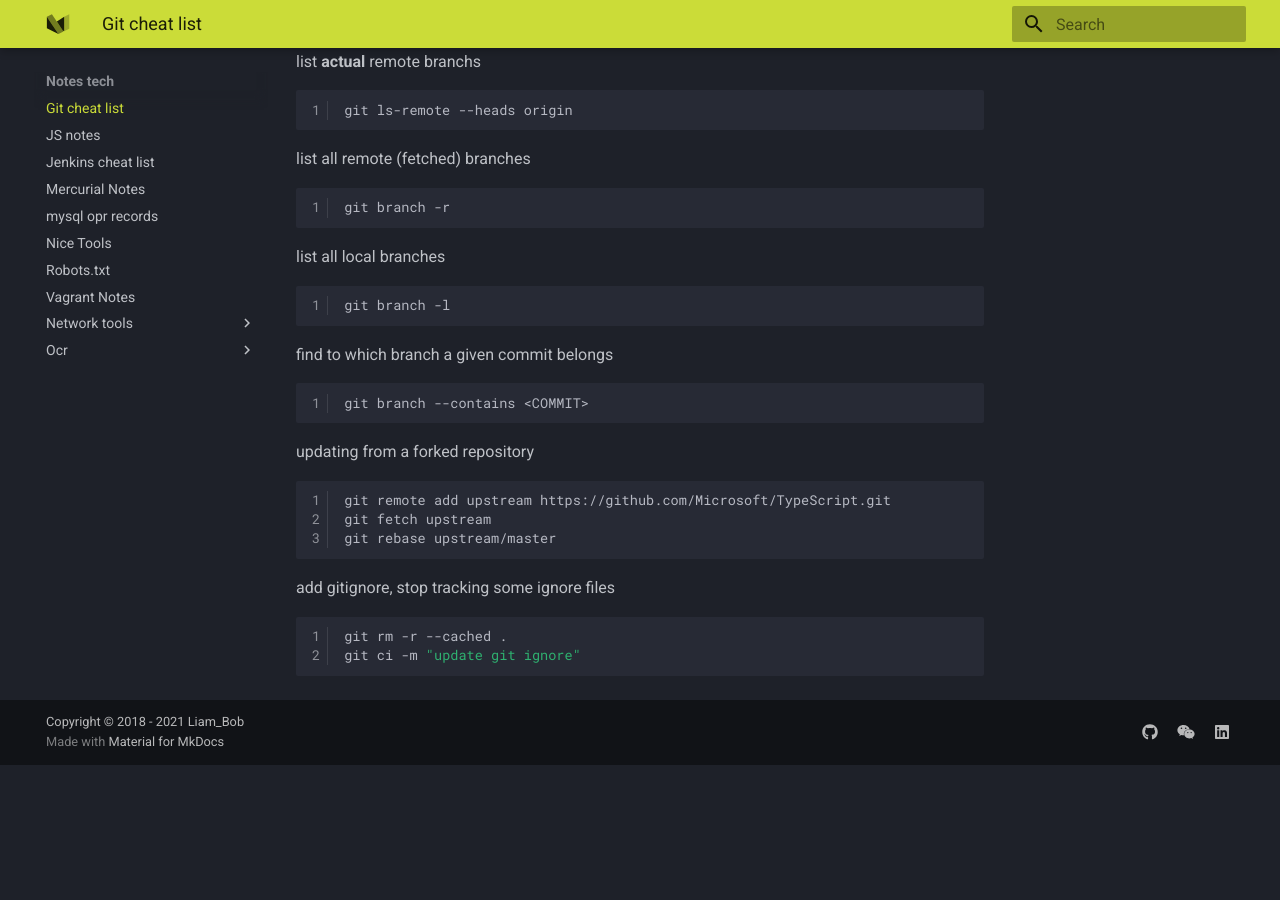
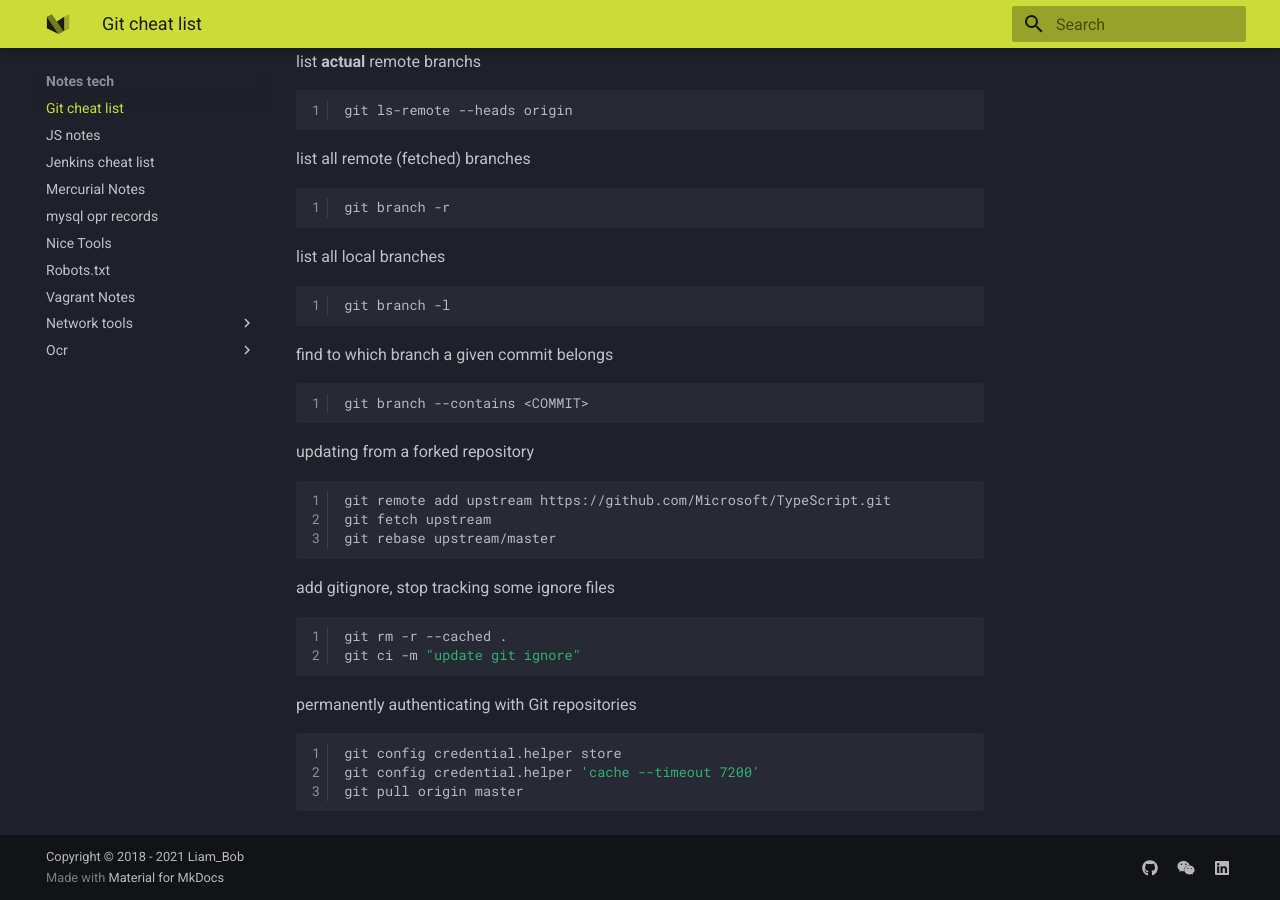
Before and after one commit to liambob77/ruihan.tech, an MkDocs documentation site: the page built from docs/notes_tech/git.md, in a window 1280 px wide and 900 px high, scrolled down 5409 px. Built offline with MkDocs 1.6.1 and Material for MkDocs 9.7.7, drawn with Linux system fonts in a browser that asks for light colours; before the commit the page ends 6174 px from its top, so only the background shows below that.

Commit message:
Update git.md

````diff
--- a/docs/notes_tech/git.md
+++ b/docs/notes_tech/git.md
@@ -350,3 +350,12 @@ add gitignore, stop tracking some ignore files
 git rm -r --cached .
 git ci -m "update git ignore"
 ```
+
+
+permanently authenticating with Git repositories
+
+```bash
+git config credential.helper store
+git config credential.helper 'cache --timeout 7200'
+git pull origin master
+```
````
